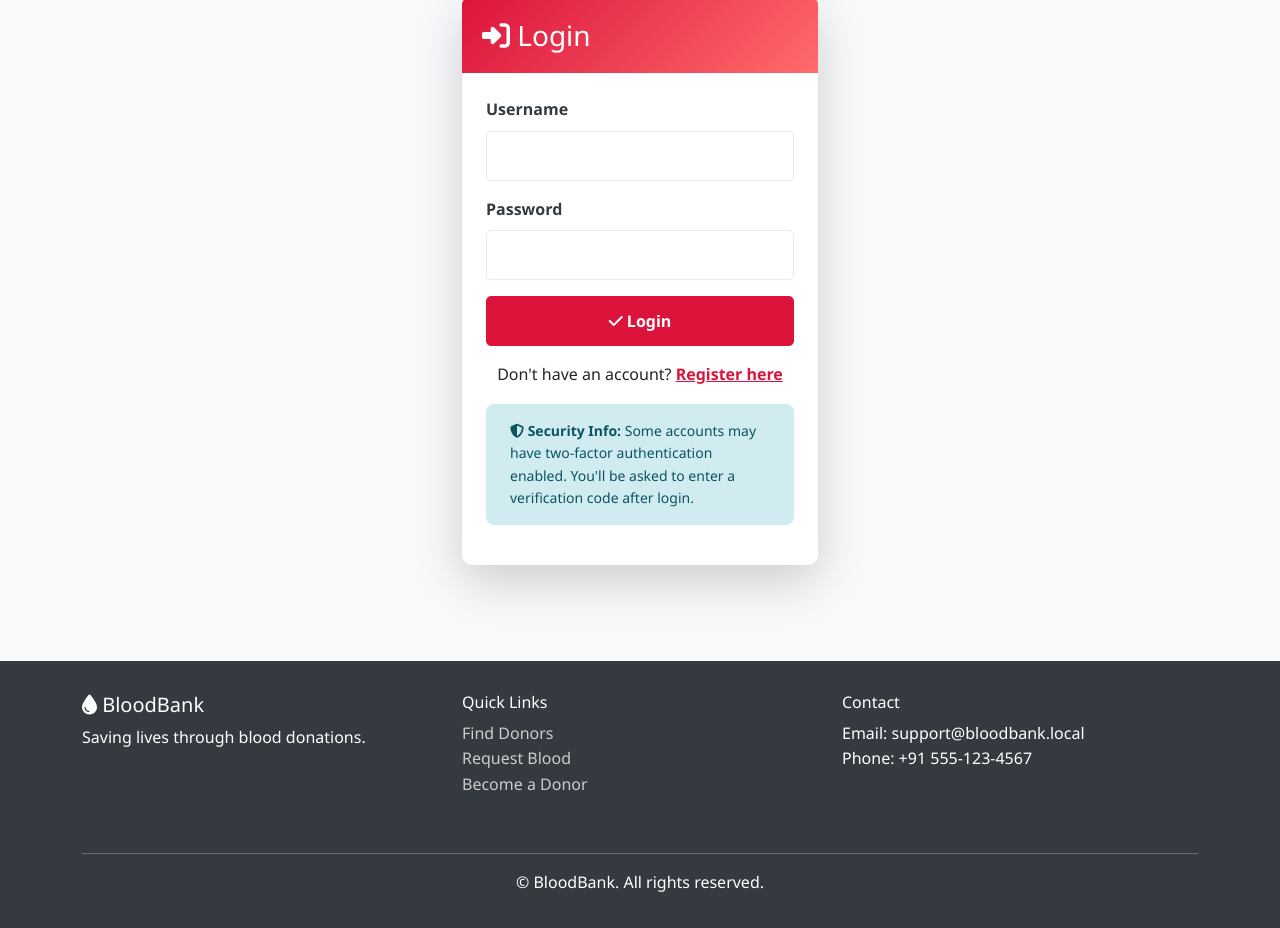
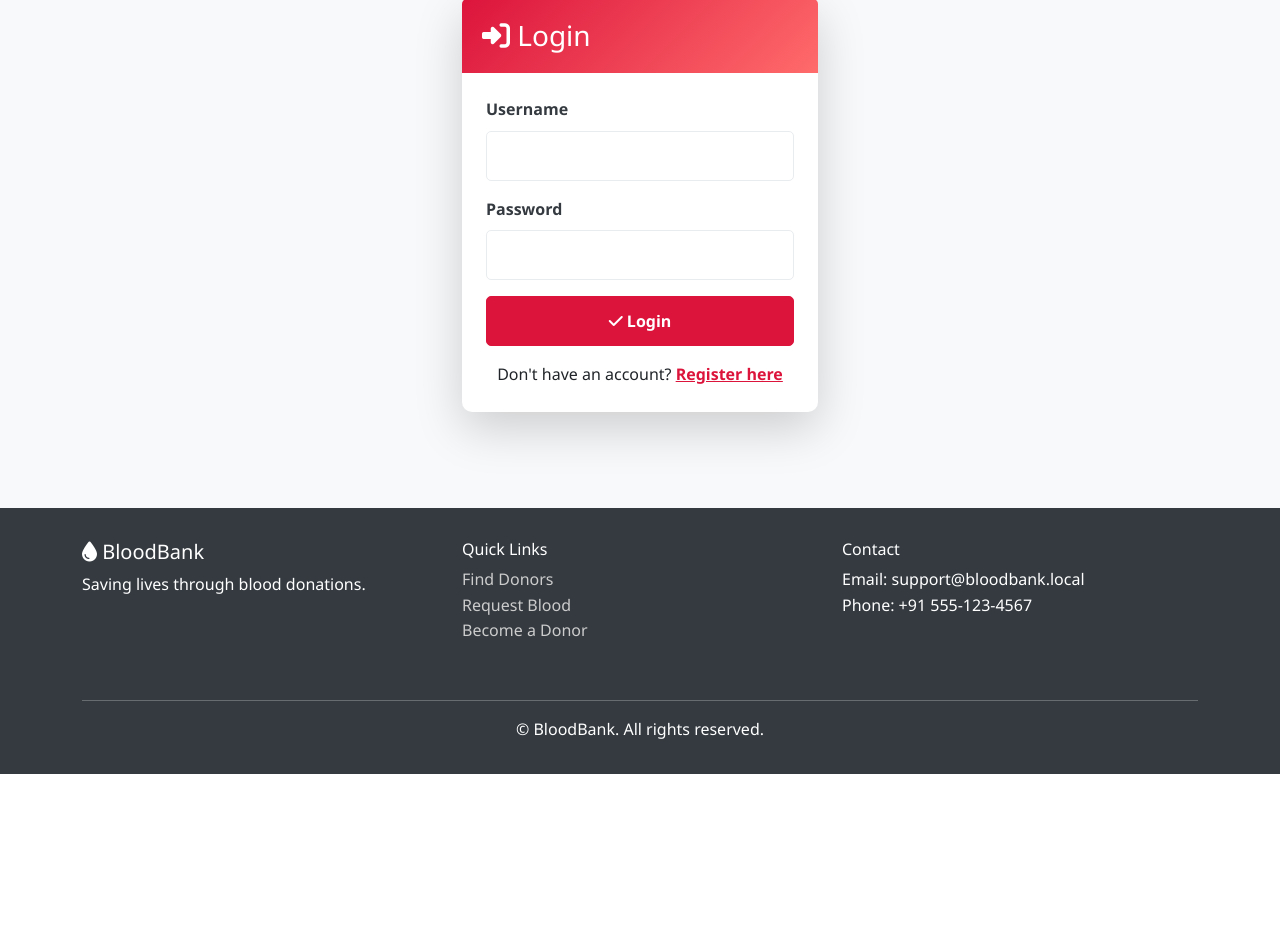
Before and after one commit to theinnocentboy/BloodBank-Pro, a Flask app: page /login in a window 1280 px wide. Shown: the part 145-1073 px from the top of the page. After the commit the page ends 919 px from the top, so only its background shows below. Run offline with Flask 3, Linux system fonts and the light colour scheme.

Commit message:
Update login.html

```diff
--- a/templates/login.html
+++ b/templates/login.html
@@ -51,11 +51,6 @@
                         <a href="{{ url_for('auth.register') }}" style="color: #DC143C; font-weight: 600;">Register here</a>
                     </p>
 
-                    <div class="alert alert-info mt-3 small">
-                        <i class="fas fa-shield-alt"></i>
-                        <strong>Security Info:</strong> Some accounts may have two-factor authentication enabled.
-                        You'll be asked to enter a verification code after login.
-                    </div>
                 </div>
             </div>
 
```
